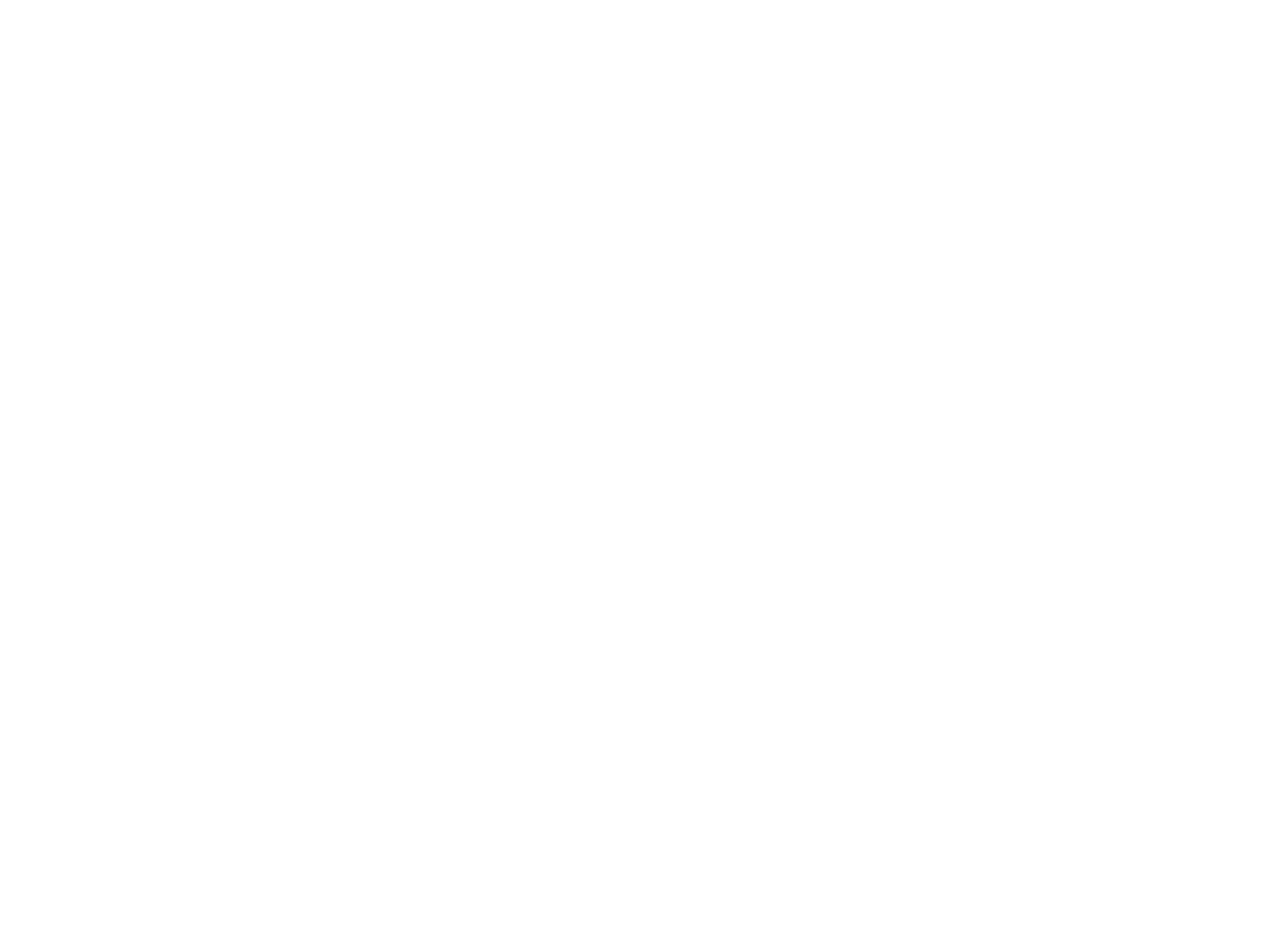
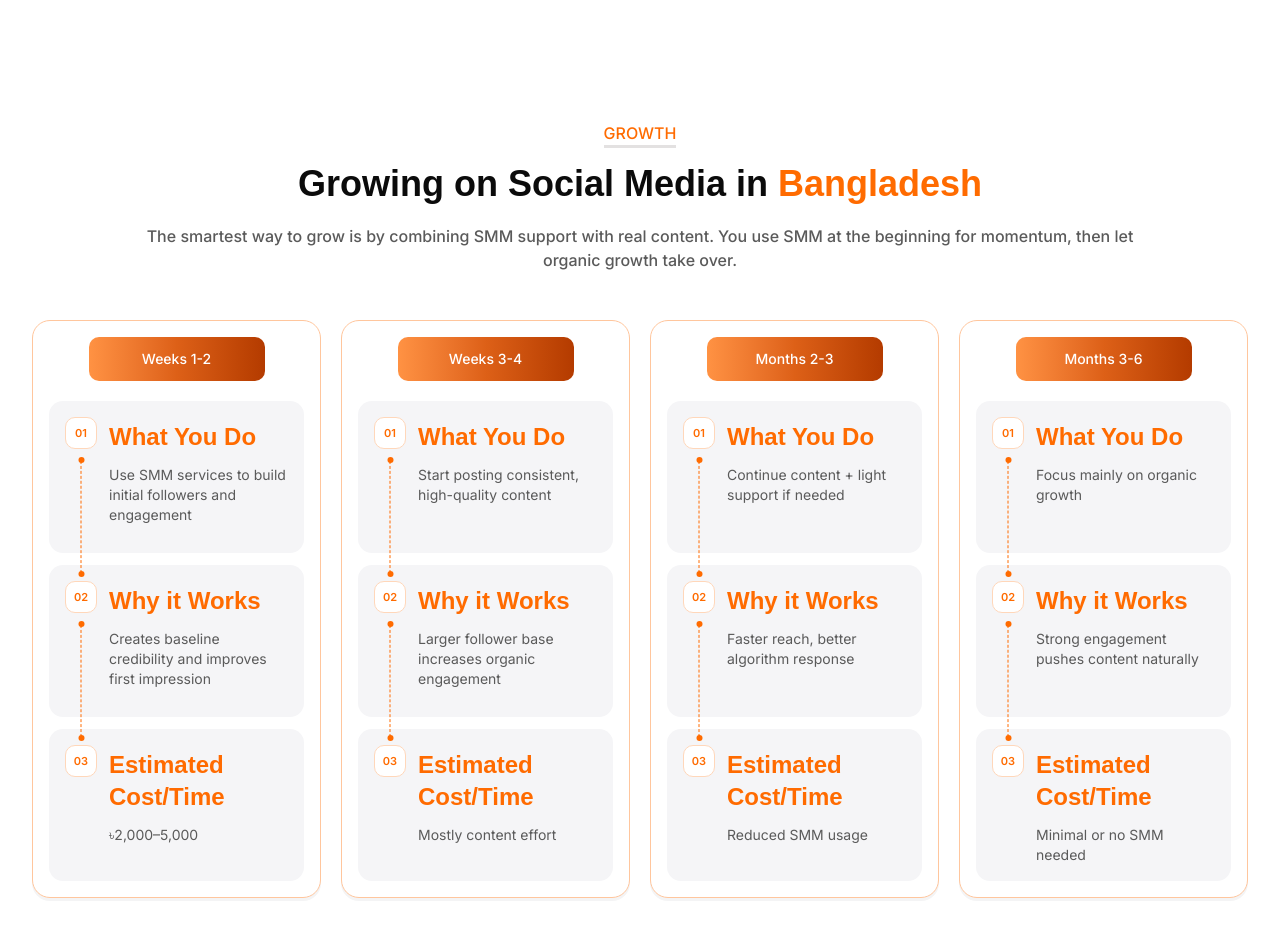
Before and after one commit to karim-ullah/smm-panel-landing-page, a Next.js app: page / in a window 1280 px wide. Shown: the part 3740-4677 px from the top of the page. Before the commit the page ends 3057 px from the top, so only its background shows below. Built offline with nearby package versions, Linux system fonts and the light colour scheme; a web font is replaced by a local one.

Commit message:
added growth section and card

```diff
--- a/src/app/globals.css
+++ b/src/app/globals.css
@@ -85,7 +85,7 @@
 :root {
   --background: #ffffff;
   --foreground: #0B0B0B;
-  --card: oklch(1 0 0);
+  --card: #F5F5F7;
   --card-foreground: oklch(0.145 0 0);
   --popover: oklch(1 0 0);
   --popover-foreground: oklch(0.145 0 0);
--- a/src/app/page.jsx
+++ b/src/app/page.jsx
@@ -2,6 +2,8 @@
 import Stats from "@/components/home/stats";
 import Services from '@/components/home/services'
 import WorkingProcess from "@/components/home/workingProcess";
+import PaymentMethod from "@/components/home/paymentMethod";
+import Growth from "@/components/home/growth";
 
 export default function Home() {
   return (
@@ -10,6 +12,8 @@
       <Stats/>
       <Services/>
       <WorkingProcess/>
+      <PaymentMethod/>
+      <Growth/>
     </div>
   );
 }
--- /dev/null
+++ b/src/components/home/growth.jsx
@@ -0,0 +1,151 @@
+const growthPeriods = [
+  {
+    period: "Weeks 1-2",
+    steps: [
+      {
+        title: "What You Do",
+        description:
+          "Use SMM services to build initial followers and engagement",
+      },
+      {
+        title: "Why it Works",
+        description:
+          "Creates baseline credibility and improves first impression",
+      },
+      {
+        title: "Estimated Cost/Time",
+        description: "৳2,000–5,000",
+      },
+    ],
+  },
+  {
+    period: "Weeks 3-4",
+    steps: [
+      {
+        title: "What You Do",
+        description: "Start posting consistent, high-quality content",
+      },
+      {
+        title: "Why it Works",
+        description: "Larger follower base increases organic engagement",
+      },
+      {
+        title: "Estimated Cost/Time",
+        description: "Mostly content effort",
+      },
+    ],
+  },
+  {
+    period: "Months 2-3",
+    steps: [
+      {
+        title: "What You Do",
+        description: "Continue content + light support if needed",
+      },
+      {
+        title: "Why it Works",
+        description: "Faster reach, better algorithm response",
+      },
+      {
+        title: "Estimated Cost/Time",
+        description: "Reduced SMM usage",
+      },
+    ],
+  },
+  {
+    period: "Months 3-6",
+    steps: [
+      {
+        title: "What You Do",
+        description: "Focus mainly on organic growth",
+      },
+      {
+        title: "Why it Works",
+        description: "Strong engagement pushes content naturally",
+      },
+      {
+        title: "Estimated Cost/Time",
+        description: "Minimal or no SMM needed",
+      },
+    ],
+  },
+];
+
+function TimelineStep({ number, title, description, isLast }) {
+  return (
+    <li className="relative flex min-h-28 gap-3 rounded-xl bg-card px-3 py-4 sm:px-4">
+      <div className="relative z-10 shrink-0">
+        <span className="flex size-8 items-center justify-center rounded-lg border border-[#ffd7ba] bg-background text-[11px] font-semibold text-primary">
+          {String(number).padStart(2, "0")}
+        </span>
+
+        {!isLast && (
+          <span
+            aria-hidden="true"
+            className="absolute left-1/2 top-11 -bottom-9 -translate-x-1/2 border-l border-dashed border-primary before:absolute before:-left-[3.5px] before:-top-1 before:size-1.5 before:rounded-full before:bg-primary after:absolute after:-bottom-1 after:-left-[3.5px] after:size-1.5 after:rounded-full after:bg-primary"
+          />
+        )}
+      </div>
+
+      <div className="min-w-0 pt-1">
+        <h3 className="font-parkin text-primary! text-2xl!">
+          {title}
+        </h3>
+        <div className="mt-3 text-sm leading-5 font-normal text-muted-foreground">
+          {description}
+        </div>
+      </div>
+    </li>
+  );
+}
+
+function GrowthPeriodCard({ period, steps }) {
+  return (
+    <article className="flex h-full flex-col rounded-2xl border border-[#ffc69d] bg-background p-3 shadow-[0_3px_0_0_#f4f4f5] sm:p-4">
+      <div className="mx-auto flex min-h-11 w-full max-w-44 items-center justify-center rounded-lg bg-linear-to-r from-[#ff9243] via-[#dd6017] to-[#b43b00] px-4 py-2 text-center text-sm font-medium text-white">
+        {period}
+      </div>
+
+      <ol className="mt-5 grid flex-1 auto-rows-fr gap-3">
+        {steps.map((step, index) => (
+          <TimelineStep
+            key={step.title}
+            number={index + 1}
+            title={step.title}
+            description={step.description}
+            isLast={index === steps.length - 1}
+          />
+        ))}
+      </ol>
+    </article>
+  );
+}
+
+export default function Growth() {
+  return (
+    <section className="py-16">
+      <div className="container">
+        <div className="text-center">
+          <h4 className="mx-auto w-fit border-b-3 border-border pb-1 uppercase">
+            Growth
+          </h4>
+          <h2 className="mt-4 mb-5">
+            Growing on Social Media in{" "}
+            <span className="text-primary">Bangladesh</span>
+          </h2>
+          <p className="mx-auto max-w-5xl">
+            The smartest way to grow is by combining SMM support with real
+            content. You use SMM at the beginning for momentum, then let organic
+            growth take over.
+          </p>
+        </div>
+
+        <div className="mt-12 grid grid-cols-1 items-stretch gap-5 sm:grid-cols-2 xl:grid-cols-4">
+          {growthPeriods.map((growthPeriod) => (
+            <GrowthPeriodCard key={growthPeriod.period} {...growthPeriod} />
+          ))}
+        </div>
+      </div>
+    </section>
+  );
+}
--- /dev/null
+++ b/src/components/home/paymentMethod.jsx
@@ -0,0 +1,30 @@
+import Image from "next/image";
+import React from "react";
+import ContentImg from '@/assests/content.png'
+
+const paymentMethod = () => {
+  return (
+    <section className="py-16">
+      <div className="container">
+        {/* Headings */}
+        <div className="text-center">
+          <h4 className="w-fit uppercase border-b-3 border-border pb-1 mx-auto">
+            Payment Method
+          </h4>
+          <h2 className="mt-4 mb-5">
+            Multiple Payment <span className="text-primary">Method</span>
+          </h2>
+          <p>
+            We accept Visa, Mastercard, American Express, Bkash, Nagad, Rocket, and more, so you are never stuck at checkout. Deposits are instant, and you <br /> can start with as little as $1, which means there is no reason to wait before placing your first order.
+          </p>
+        </div>
+        {/* Image bottom */}
+        <div className="w-full max-w-9/12 mx-auto mt-12">
+            <Image src={ContentImg}  objectFit="cover"/>
+        </div>
+      </div>
+    </section>
+  );
+};
+
+export default paymentMethod;
```
Also changed, not shown: src/assests/content.png (added).
